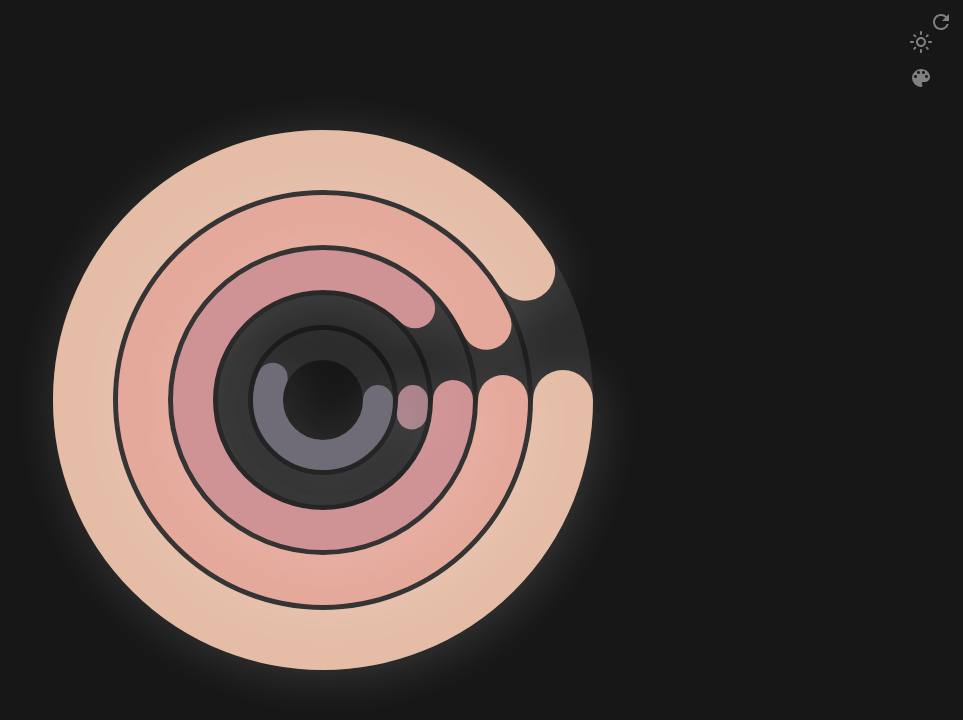
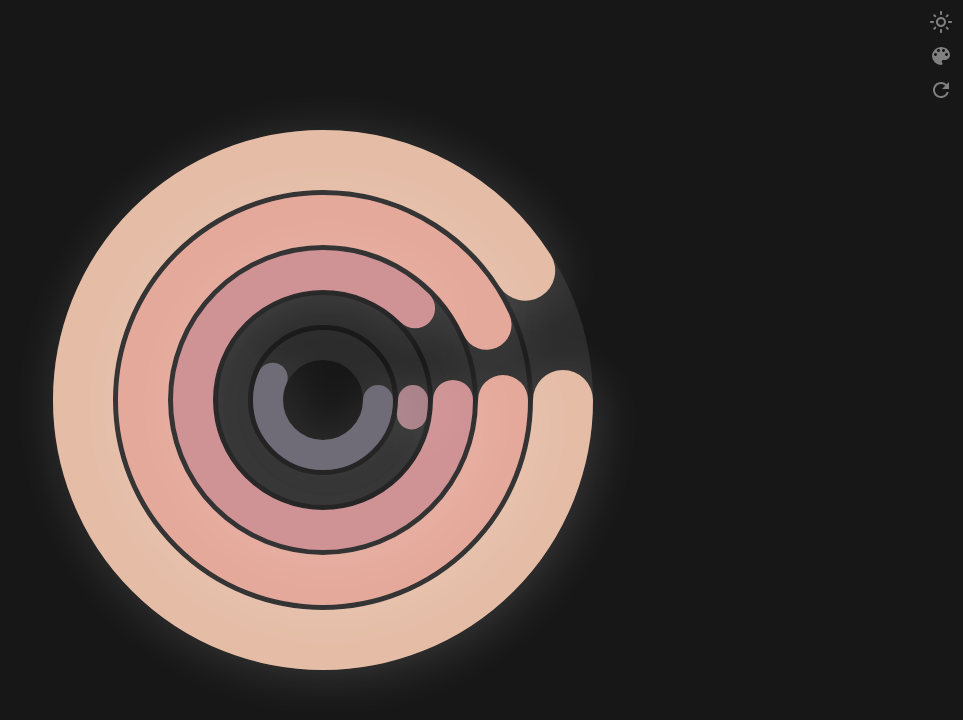
Before and after one commit to ak-tr/ring, a Vue app: page / in a window 1280 px wide. Shown: the top 720 px of the page, without its empty margins (317-1280 px from the left). Built offline with nearby package versions, Linux system fonts and the light colour scheme.

Commit message:
💩 update bad code and styling

```diff
--- a/src/components/ModeToggle.vue
+++ b/src/components/ModeToggle.vue
@@ -1,6 +1,7 @@
 <template>
     <svg
-      class="toggle" ref="toggle"
+      class="toggle"
+      @click="onClick"
       width="24"
       height="24"
       fill="grey"
@@ -26,25 +27,18 @@ export default {
       isDarkMode: true,
     };
   },
-  mounted() {
-    const toggleSwitch = this.$refs.toggle as HTMLElement;
-
-    toggleSwitch.addEventListener("click", () => {
+  methods: {
+    onClick() {
       this.isDarkMode = !this.isDarkMode;
       this.$emit("modeToggled", this.isDarkMode);
-    });
-  },
+    }
+  }
 };
 </script>
 
 <style scoped>
 .toggle {
-  position: absolute;
-  top: 0;
-  right: 0;
   opacity: 0;
-  padding: 10px;
-  margin: 10px;
   cursor: pointer;
   animation: entry 1s linear 0.75s forwards;
 }
--- a/src/components/ThemeRandomiser.vue
+++ b/src/components/ThemeRandomiser.vue
@@ -38,11 +38,6 @@ export default {
 
 <style scoped>
 .toggle {
-  position: absolute;
-  top: 36px;
-  right: 0;
-  padding: 10px;
-  margin: 10px;
   opacity: 0;
   cursor: pointer;
   animation: entry 1s linear 1s forwards;
```
